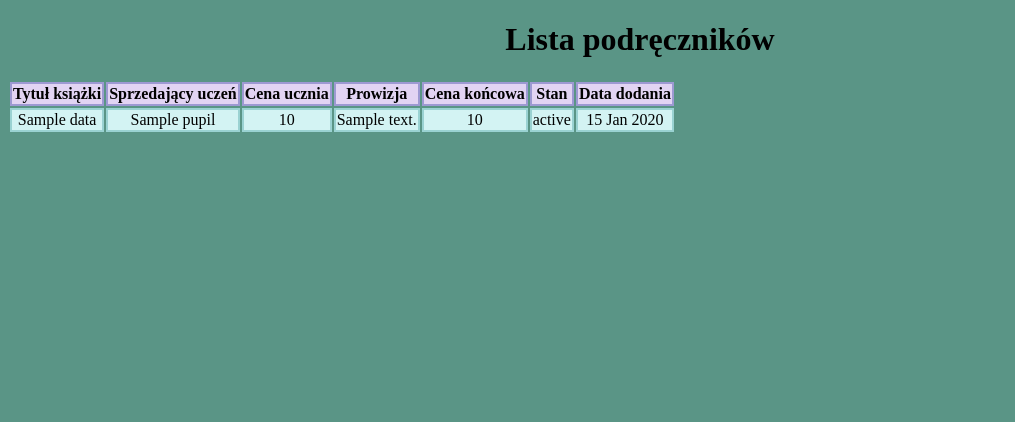
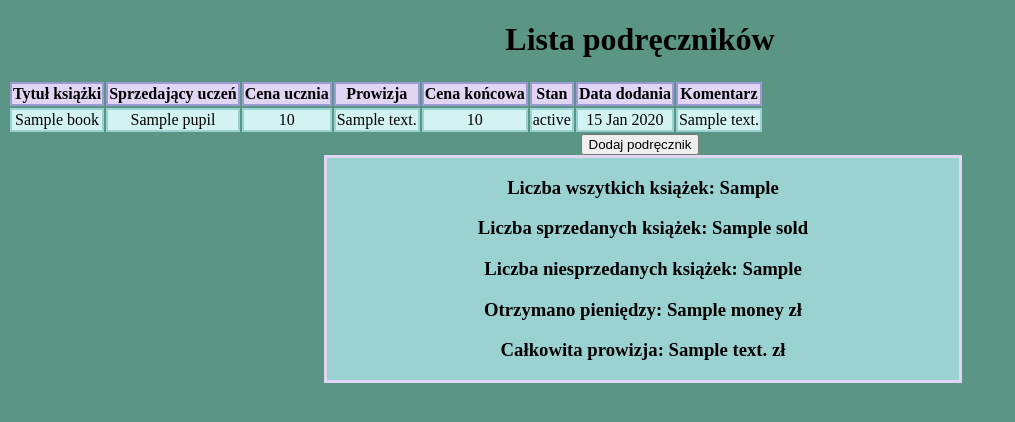
Before and after one commit to Nick536363/kiermasz-podrecznikow, a Node project: template templates/index.ejs in a window 1280 px wide. Shown: the top 422 px of the page, without its empty margins (0-1015 px from the left). Run offline with Node 20 templates, Linux system fonts and the light colour scheme; the template is opened without the code that fills it: most values are stand-ins (such as "Sample title", 1, 10 or a date in 2020); some libraries are stand-ins or nearby versions.

Commit message:
Zrealizowano dodawanie nowych książek i ich podgląd w tabeli

```diff
--- a/index.js
+++ b/index.js
@@ -20,9 +20,24 @@
     if(!req.session.user){
         return res.redirect("/login")
     }
-    console.log(req.session.user)
-    const data = database.prepare("SELECT * FROM books").all()
-    res.render(__dirname+"/templates/index.ejs", {data : data})
+    const books = database.prepare("SELECT * FROM books").all()
+    const all_books = database.prepare("SELECT COUNT(title) AS sum_books FROM books").get()
+    const non_sold = database.prepare("SELECT COUNT(title) AS not_sold FROM books WHERE status = 'Nie sprzedana'").get()
+    const sold = database.prepare("SELECT COUNT(title) AS sold FROM books WHERE status = 'Sprzedana'").get()
+    const all_money = database.prepare("SELECT SUM(end_price) AS money FROM books WHERE status = 'Sprzedana'").get()
+    const commision = database.prepare("SELECT SUM(commision) AS commision FROM books WHERE status = 'Sprzedana'").get()
+    let sell_info = {
+        sum_books: all_books.sum_books,
+        non_sold: non_sold.not_sold,
+        sold: sold.sold,
+        all_money: all_money.money,
+        commision: commision.commision
+    }
+    console.log(sell_info)
+    res.render(__dirname+"/templates/index.ejs", {
+        books : books,
+        sell_info : sell_info
+    })
 })
 
 
@@ -53,6 +68,20 @@
     return res.redirect("/login")
 })
 
+app.post("/add", (req, res)=>{
+    if(!req.session.user){
+        return res.redirect("/login")
+    }
+    let currentDate = new Date()
+    let day = currentDate.getDate()
+    let month = currentDate.getMonth()
+    let year = currentDate.getFullYear()
+    let stringDate = day+"-"+month+"-"+year
+    database.prepare("INSERT INTO books (title, pupil, pupil_price, commision, end_price, status, add_date) VALUES (?, ?, ?, ?, ?, ?, ?)",
+    ).run(req.body.title, req.body.pupil, req.body.pupil_price, req.body.commision, parseFloat(req.body.pupil_price)+parseFloat(req.body.commision), "Nie sprzedana", stringDate)
+    return res.redirect("/")
+})
+
 app.listen(PORT, () => {
     console.log(`Server started on http://localhost:${PORT}`)
 })
--- a/templates/add.html
+++ b/templates/add.html
@@ -29,11 +29,11 @@
     <form method="post" action="/add">
         <div>
             <label for="title">Tytuł</label>
-            <input type="text" name="title" required>
+            <input type="text" name="title" minlength="15" required>
         </div>
         <div>
             <label for="pupil">Uczeń</label>
-            <input type="text" name="pupil" required>
+            <input type="text" name="pupil" minlength="15" required>
         </div>
         <div>
             <label for="pupil_price">Cena ucznia</label>
@@ -45,7 +45,7 @@
         </div>
         <div>
             <label for="comment">Komentarz</label>
-            <input type="text" name="comment" required>
+            <input type="text" name="comment">
         </div>
 
         <button type="submit">Dodaj</button>
--- a/templates/index.ejs
+++ b/templates/index.ejs
@@ -19,6 +19,13 @@
             border: 2px solid #9D99D2;
             background-color: #E2D4F3;
         }
+        #info {
+            border:3px solid #E2D4F3;
+            background-color: #9AD2D2;
+            width: 50%;
+            margin-left: 25%;
+
+        }
     </style>
     <title>Lista podręczników</title>
 </head>
@@ -34,8 +41,9 @@
             <th>Cena końcowa</th>
             <th>Stan</th>
             <th>Data dodania</th>
+            <th>Komentarz</th>
         </tr>
-        <% data.forEach((book)=>{%>
+        <% books.forEach((book)=>{%>
         <tr>
             <td><%= book.title %></td>
             <td><%= book.pupil %></td>
@@ -44,8 +52,20 @@
             <td><%= book.end_price %></td>
             <td><%= book.status %></td>
             <td><%= book.add_date %></td>
+            <td><%= book.comment %></td>
         </tr>
         <%});%>
     </table>
+    <form method="get" action="/add">
+        <button type="submit">Dodaj podręcznik</button>
+    </form>
+
+    <div id="info">
+        <h3>Liczba wszytkich książek: <%= sell_info.sum_books %></h3>
+        <h3>Liczba sprzedanych książek: <%= sell_info.sold %></h3>
+        <h3>Liczba niesprzedanych książek: <%= sell_info.non_sold %></h3>
+        <h3>Otrzymano pieniędzy: <%= sell_info.money %> zł</h3>
+        <h3>Całkowita prowizja: <%= sell_info.commision %> zł</h3>
+    </div>
 </body>
 </html>
```
